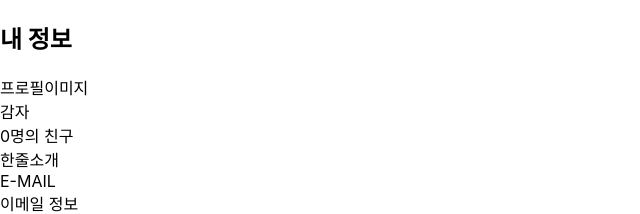
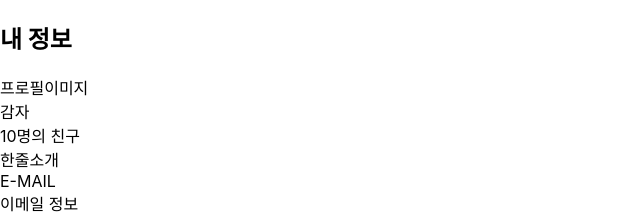
Before and after one commit to hyeii/daily-mate, a React (Create React App) app in the folder daily-mate/: page /mypage/profile in a window 1280 px wide. Shown: the top 214 px of the page, without its empty margins (0-640 px from the left). Built offline with nearby package versions, Linux system fonts and the light colour scheme.

Commit message:
add: atom 폴더 생성 및 분리

```diff
--- /dev/null
+++ b/daily-mate/src/atoms/authAtom.ts
@@ -0,0 +1,11 @@
+import { atom } from "recoil";
+
+export const userNicknameState = atom({
+  key: "nickname",
+  default: "감자",
+});
+
+export const userFriendsCountState = atom({
+  key: "friendsCount",
+  default: 10,
+});
--- a/daily-mate/src/components/mypage/ProfilePage.tsx
+++ b/daily-mate/src/components/mypage/ProfilePage.tsx
@@ -1,19 +1,10 @@
+import { userFriendsCountState, userNicknameState } from "../../atoms/authAtom";
 import ProfileImage from "./ProfileImage";
-import { atom, useRecoilState } from "recoil";
-
-const nicknameState = atom({
-  key: "nickname",
-  default: "감자",
-});
-
-const friendsCountState = atom({
-  key: "friendsCount",
-  default: 0,
-});
+import { useRecoilState, useRecoilValue } from "recoil";
 
 const ProfilePage = () => {
-  const [nickname, setNickname] = useRecoilState(nicknameState);
-  const [friendsCount, setFriendsCount] = useRecoilState(friendsCountState);
+  const nickname = useRecoilValue(userNicknameState);
+  const friendsCount = useRecoilValue(userFriendsCountState);
 
   return (
     <div>
```
